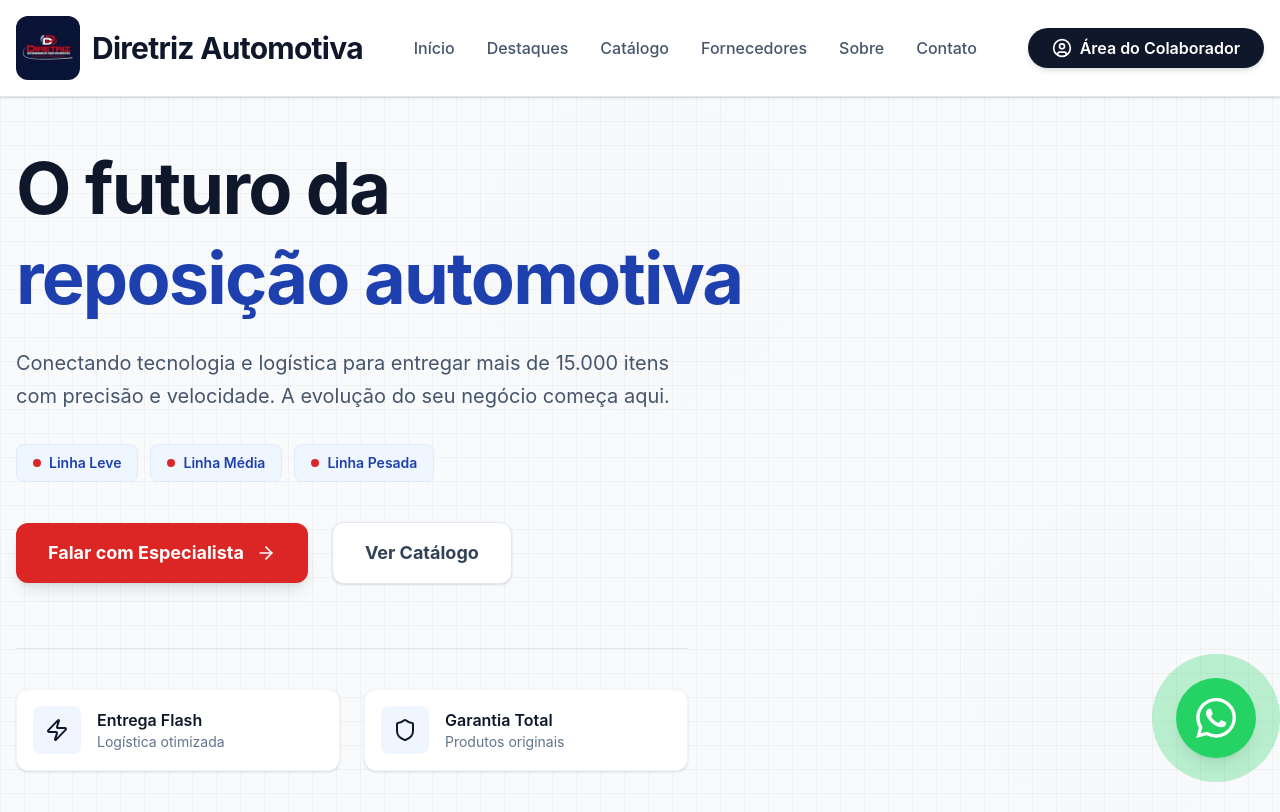
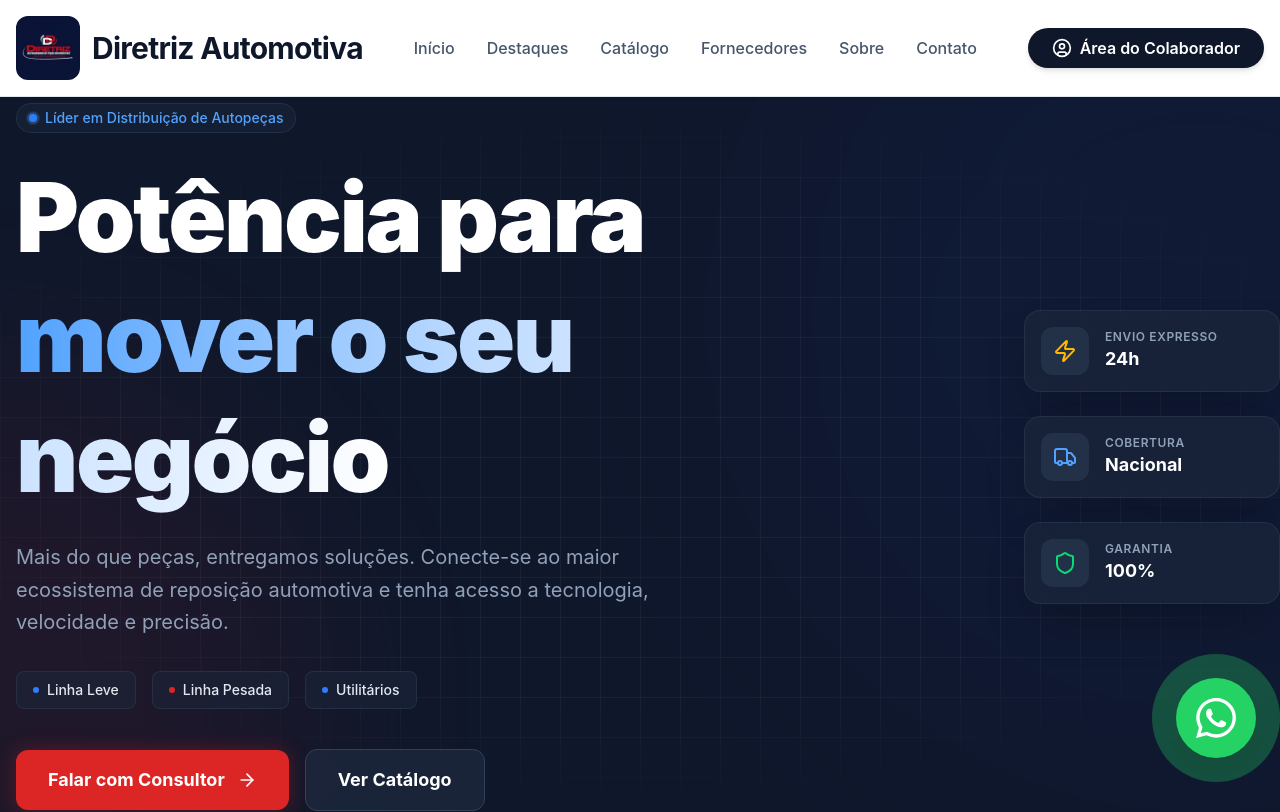
Before and after one commit to alexguiotti/Site_diretriz, a React (Vite) app: page / in a window 1280 px wide. Shown: the top 812 px of the page. Built offline with nearby package versions, Linux system fonts and the light colour scheme; data requests are answered from the project's data file.

Commit message:
Update Hero.jsx

```diff
--- a/src/components/Hero.jsx
+++ b/src/components/Hero.jsx
@@ -4,47 +4,83 @@ import { motion } from 'framer-motion';
 
 const Hero = () => {
     return (
-        <section id="home" className="relative min-h-[90vh] flex items-center overflow-hidden bg-slate-50">
-            {/* Background Image with Overlay */}
-            {/* Background with Abstract Pattern */}
-            <div className="absolute inset-0 z-0 bg-slate-50">
-                <div className="absolute inset-0 bg-[linear-gradient(to_right,#80808012_1px,transparent_1px),linear-gradient(to_bottom,#80808012_1px,transparent_1px)] bg-[size:24px_24px]"></div>
-                <div className="absolute left-0 right-0 top-0 -z-10 m-auto h-[310px] w-[310px] rounded-full bg-primary/5 opacity-20 blur-[100px]"></div>
-                <div className="absolute right-0 bottom-0 -z-10 h-[310px] w-[310px] rounded-full bg-accent/5 opacity-20 blur-[100px]"></div>
+        <section id="home" className="relative min-h-[90vh] flex items-center overflow-hidden bg-slate-900 selection:bg-accent selection:text-white">
+            {/* Dynamic Background Elements */}
+            <div className="absolute inset-0 overflow-hidden pointer-events-none">
+                {/* Main Gradient Base */}
+                <div className="absolute inset-0 bg-[radial-gradient(ellipse_at_top_right,_var(--tw-gradient-stops))] from-blue-900/40 via-slate-900 to-slate-900"></div>
+
+                {/* Animated Glowing Orbs */}
+                <motion.div
+                    animate={{
+                        scale: [1, 1.2, 1],
+                        opacity: [0.3, 0.5, 0.3],
+                    }}
+                    transition={{ duration: 8, repeat: Infinity, ease: "easeInOut" }}
+                    className="absolute -top-1/4 -right-1/4 w-[800px] h-[800px] bg-primary-light/20 rounded-full blur-[120px]"
+                />
+
+                <motion.div
+                    animate={{
+                        scale: [1, 1.1, 1],
+                        opacity: [0.2, 0.4, 0.2],
+                    }}
+                    transition={{ duration: 10, repeat: Infinity, ease: "easeInOut", delay: 1 }}
+                    className="absolute -bottom-1/4 -left-1/4 w-[600px] h-[600px] bg-accent/20 rounded-full blur-[100px]"
+                />
+
+                {/* Grid Pattern Overlay */}
+                <div className="absolute inset-0 bg-[linear-gradient(to_right,#ffffff0a_1px,transparent_1px),linear-gradient(to_bottom,#ffffff0a_1px,transparent_1px)] bg-[size:40px_40px] [mask-image:radial-gradient(ellipse_60%_50%_at_50%_50%,#000_70%,transparent_100%)]"></div>
             </div>
 
             <div className="container mx-auto px-4 relative z-10">
-                <div className="max-w-3xl">
+                <div className="max-w-4xl mx-auto text-center md:text-left md:mx-0">
+                    {/* Badge */}
+                    <motion.div
+                        initial={{ opacity: 0, y: 20 }}
+                        animate={{ opacity: 1, y: 0 }}
+                        transition={{ duration: 0.6 }}
+                        className="inline-flex items-center gap-2 px-3 py-1 rounded-full bg-slate-800/50 border border-slate-700/50 backdrop-blur-sm text-blue-400 text-sm font-medium mb-6"
+                    >
+                        <span className="relative flex h-2 w-2">
+                            <span className="animate-ping absolute inline-flex h-full w-full rounded-full bg-blue-400 opacity-75"></span>
+                            <span className="relative inline-flex rounded-full h-2 w-2 bg-blue-500"></span>
+                        </span>
+                        Líder em Distribuição de Autopeças
+                    </motion.div>
+
                     <motion.h1
                         initial={{ opacity: 0, y: 30 }}
                         animate={{ opacity: 1, y: 0 }}
                         transition={{ duration: 0.8, delay: 0.2 }}
-                        className="text-5xl md:text-7xl font-bold mb-6 leading-tight tracking-tight text-slate-900"
+                        className="text-5xl md:text-7xl lg:text-8xl font-black mb-6 leading-tight tracking-tight text-white"
                     >
-                        O futuro da <br />
-                        <span className="text-primary-light">reposição automotiva</span>
+                        Potência para <br />
+                        <span className="text-transparent bg-clip-text bg-gradient-to-r from-blue-400 via-blue-200 to-white">
+                            mover o seu negócio
+                        </span>
                     </motion.h1>
 
                     <motion.p
                         initial={{ opacity: 0, y: 30 }}
                         animate={{ opacity: 1, y: 0 }}
                         transition={{ duration: 0.8, delay: 0.4 }}
-                        className="text-lg md:text-xl text-slate-600 mb-8 leading-relaxed max-w-2xl"
+                        className="text-lg md:text-xl text-slate-400 mb-8 leading-relaxed max-w-2xl mx-auto md:mx-0"
                     >
-                        Conectando tecnologia e logística para entregar mais de 15.000 itens com precisão e velocidade. A evolução do seu negócio começa aqui.
+                        Mais do que peças, entregamos soluções. Conecte-se ao maior ecossistema de reposição automotiva e tenha acesso a tecnologia, velocidade e precisão.
                     </motion.p>
 
                     <motion.div
                         initial={{ opacity: 0, y: 20 }}
                         animate={{ opacity: 1, y: 0 }}
                         transition={{ duration: 0.8, delay: 0.5 }}
-                        className="flex flex-wrap gap-3 mb-10"
+                        className="flex flex-wrap justify-center md:justify-start gap-4 mb-10"
                     >
-                        {["Linha Leve", "Linha Média", "Linha Pesada"].map((line, i) => (
-                            <span key={i} className="px-4 py-2 bg-blue-50 text-primary-light rounded-lg font-semibold text-sm border border-blue-100 flex items-center gap-2">
-                                <span className="w-2 h-2 rounded-full bg-accent"></span>
+                        {["Linha Leve", "Linha Pesada", "Utilitários"].map((line, i) => (
+                            <div key={i} className="px-4 py-2 bg-slate-800/50 text-slate-200 rounded-lg border border-slate-700/50 backdrop-blur-sm flex items-center gap-2 text-sm font-medium hover:bg-slate-700/50 transition-colors cursor-default">
+                                <div className={`w-1.5 h-1.5 rounded-full ${i === 1 ? 'bg-accent' : 'bg-blue-500'}`}></div>
                                 {line}
-                            </span>
+                            </div>
                         ))}
                     </motion.div>
 
@@ -52,46 +88,56 @@ const Hero = () => {
                         initial={{ opacity: 0, y: 30 }}
                         animate={{ opacity: 1, y: 0 }}
                         transition={{ duration: 0.8, delay: 0.6 }}
-                        className="flex flex-col sm:flex-row items-center gap-6"
+                        className="flex flex-col sm:flex-row items-center gap-4 justify-center md:justify-start"
                     >
                         <a
                             href="https://wa.me/556232994488"
                             target="_blank"
                             rel="noopener noreferrer"
-                            className="group w-full sm:w-auto bg-accent hover:bg-accent-hover text-white px-8 py-4 rounded-xl font-bold text-lg transition-all flex items-center justify-center gap-3 shadow-lg hover:shadow-xl hover:-translate-y-1"
+                            className="group w-full sm:w-auto bg-accent hover:bg-accent-hover text-white px-8 py-4 rounded-xl font-bold text-lg transition-all flex items-center justify-center gap-3 shadow-[0_0_20px_rgba(220,38,38,0.3)] hover:shadow-[0_0_30px_rgba(220,38,38,0.5)] hover:-translate-y-1"
                         >
-                            Falar com Especialista
+                            Falar com Consultor
                             <ArrowRight size={20} className="group-hover:translate-x-1 transition-transform" />
                         </a>
                         <a
                             href="#categories"
-                            className="group w-full sm:w-auto bg-white border border-slate-200 text-slate-700 hover:text-primary px-8 py-4 rounded-xl font-bold text-lg transition-all flex items-center justify-center gap-3 shadow-sm hover:shadow-md hover:border-primary/30"
+                            className="group w-full sm:w-auto bg-slate-800/80 hover:bg-slate-700 border border-slate-700 text-white px-8 py-4 rounded-xl font-bold text-lg transition-all flex items-center justify-center gap-3 hover:border-slate-500 backdrop-blur-sm"
                         >
                             Ver Catálogo
                         </a>
                     </motion.div>
+                </div>
 
-                    {/* Stats/Features Grid */}
+                {/* Floating Cards / Visual Interest */}
+                <div className="absolute right-0 top-1/2 -translate-y-1/2 w-1/3 hidden lg:block">
                     <motion.div
-                        initial={{ opacity: 0, y: 40 }}
-                        animate={{ opacity: 1, y: 0 }}
-                        transition={{ duration: 0.8, delay: 0.8 }}
-                        className="grid grid-cols-1 md:grid-cols-2 gap-6 mt-16 pt-10 border-t border-slate-200 max-w-2xl"
+                        initial={{ opacity: 0, x: 50 }}
+                        animate={{ opacity: 1, x: 0 }}
+                        transition={{ duration: 1, delay: 0.8 }}
+                        className="relative"
                     >
-                        {[
-                            { icon: Zap, label: "Entrega Flash", desc: "Logística otimizada" },
-                            { icon: Shield, label: "Garantia Total", desc: "Produtos originais" }
-                        ].map((item, index) => (
-                            <div key={index} className="flex items-center gap-4 p-4 rounded-xl bg-white border border-slate-100 shadow-sm hover:shadow-md transition-all">
-                                <div className="p-3 bg-blue-50 rounded-lg text-primary">
-                                    <item.icon size={24} />
-                                </div>
-                                <div>
-                                    <h3 className="text-slate-900 font-semibold">{item.label}</h3>
-                                    <p className="text-slate-500 text-sm">{item.desc}</p>
-                                </div>
-                            </div>
-                        ))}
+                        {/* Abstract Geometric Composition */}
+                        <div className="relative z-10 grid gap-6">
+                            {[
+                                { icon: Zap, title: "Envio Expresso", val: "24h", color: "text-amber-400" },
+                                { icon: Truck, title: "Cobertura", val: "Nacional", color: "text-blue-400" },
+                                { icon: Shield, title: "Garantia", val: "100%", color: "text-green-400" }
+                            ].map((card, idx) => (
+                                <motion.div
+                                    key={idx}
+                                    whileHover={{ x: -10 }}
+                                    className="bg-slate-800/60 backdrop-blur-md border border-slate-700/50 p-4 rounded-2xl flex items-center gap-4 w-64 ml-auto shadow-2xl"
+                                >
+                                    <div className={`p-3 rounded-xl bg-slate-700/50 ${card.color}`}>
+                                        <card.icon size={24} />
+                                    </div>
+                                    <div>
+                                        <div className="text-slate-400 text-xs uppercase tracking-wider font-semibold">{card.title}</div>
+                                        <div className="text-white font-bold text-lg">{card.val}</div>
+                                    </div>
+                                </motion.div>
+                            ))}
+                        </div>
                     </motion.div>
                 </div>
             </div>
```
